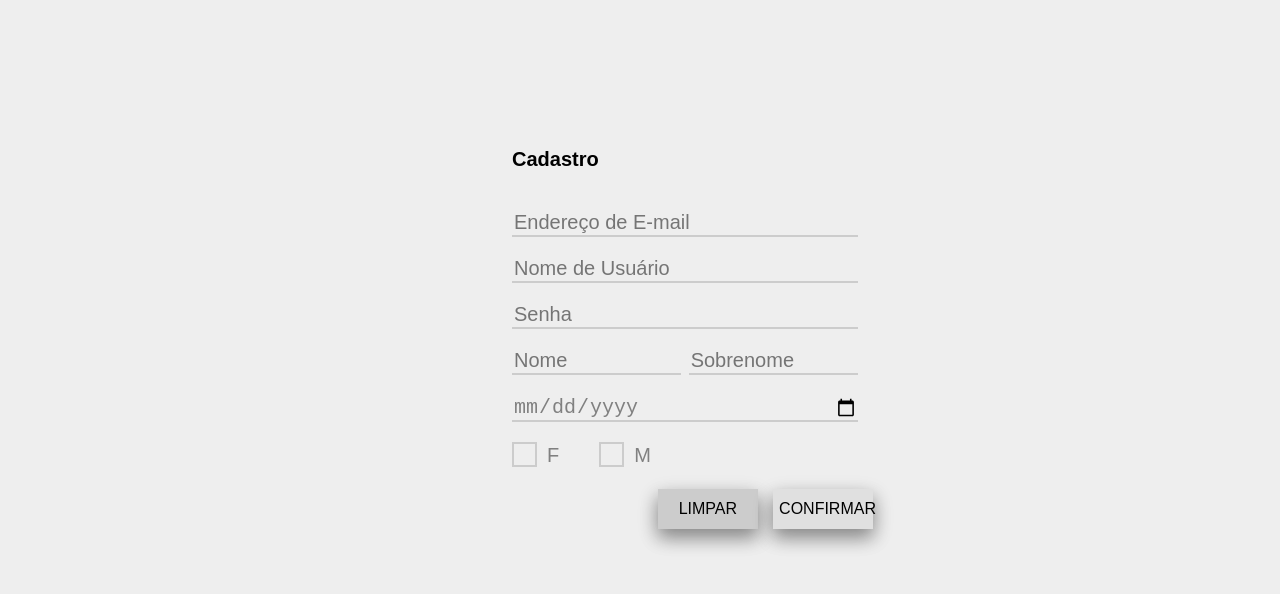
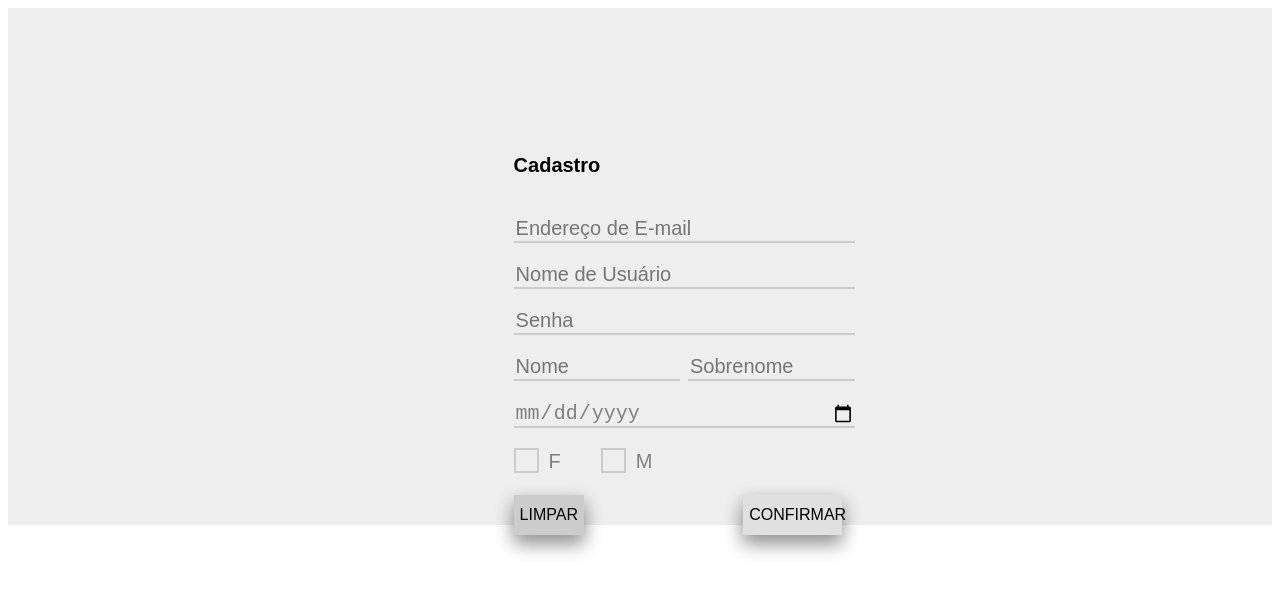
Before and after one commit to Iagopeppe/Trabalho_2_Parte_2-Prog.WEB, a React (Create React App) app in the folder free-market-frontend/: page /cadastro in a window 1280 px wide. Shown: the top 594 px of the page. Built offline with nearby package versions, Linux system fonts and the light colour scheme.

Commit message:
comitado

```diff
--- a/free-market-frontend/src/cadastro.js
+++ b/free-market-frontend/src/cadastro.js
@@ -1,9 +1,10 @@
 import React from "react";
 import CadastroForm from "./components/CadastroForm";
+import styles from "./cadastro.module.css"
 
 function Cadastro() {
     return (
-        <div>
+        <div className={styles.cadastroBody}>
             <CadastroForm></CadastroForm>
         </div>
     )
--- a/free-market-frontend/src/cadastro.module.css
+++ b/free-market-frontend/src/cadastro.module.css
@@ -1,4 +1,4 @@
-body {
+.cadastroBody {
     background-color: #eeeeee;
     color: #808080;
     font-family: Arial, Helvetica, sans-serif;
@@ -34,7 +34,7 @@ input[type="date"] {
     color: #808080;
 }
 
-button {
+.cadastroButton {
     background-color: #e0e0e0;
     border: none;
     color: black;
--- a/free-market-frontend/src/components/CadastroForm.js
+++ b/free-market-frontend/src/components/CadastroForm.js
@@ -106,7 +106,7 @@ export default function CadastroForm() {
                 </div>
                 <div>
                     <button className={styles.clean} type="reset">LIMPAR</button>
-                    <button type="button" onClick={() => create()}>CONFIRMAR</button>
+                    <button className={styles.cadastroButton} type="button" onClick={() => create()}>CONFIRMAR</button>
                 </div>
             </form>
         </>
--- a/free-market-frontend/src/login.js
+++ b/free-market-frontend/src/login.js
@@ -1,9 +1,10 @@
 import React from 'react';
 import LoginForm from './components/LoginForm';
+import styles from './login.module.css';
 
 function Login() {
     return (
-        <div className="Login">
+        <div className={styles.loginBody}>
             <LoginForm></LoginForm>
         </div>
     );
--- a/free-market-frontend/src/login.module.css
+++ b/free-market-frontend/src/login.module.css
@@ -1,4 +1,4 @@
-body {
+.loginBody {
     background-color: #eeeeee;
     color: #808080;
     font-family: Arial, Helvetica, sans-serif;
--- a/free-market-frontend/src/produtos.js
+++ b/free-market-frontend/src/produtos.js
@@ -10,7 +10,7 @@ import styles from './produtos.module.css';
 
 function Produtos() {
   return (
-    <body>
+    <body className={styles.produtosBody}>
     <div>
       <PrimarySearchAppBar></PrimarySearchAppBar>
       <SideNav></SideNav>
--- a/free-market-frontend/src/produtos.module.css
+++ b/free-market-frontend/src/produtos.module.css
@@ -12,7 +12,7 @@
   font-weight: bold;
 }
 
-body {
+.produtosBody {
   font-family: "Lato", sans-serif;
   margin: 0;
   background-color: #f5f5f5;
```
